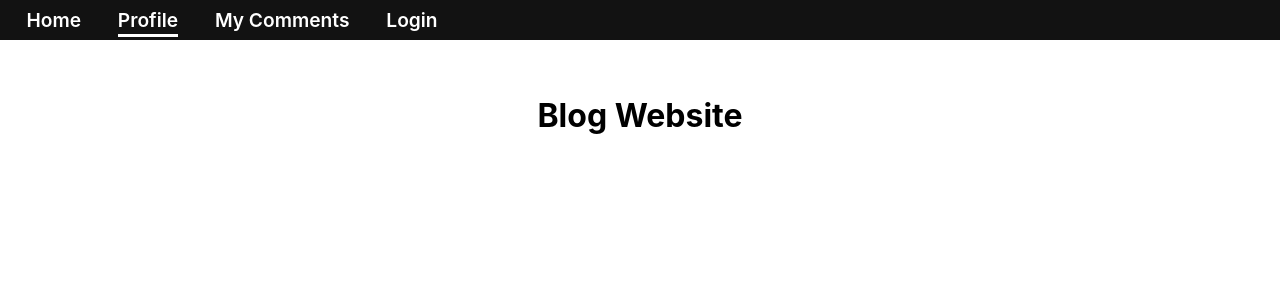
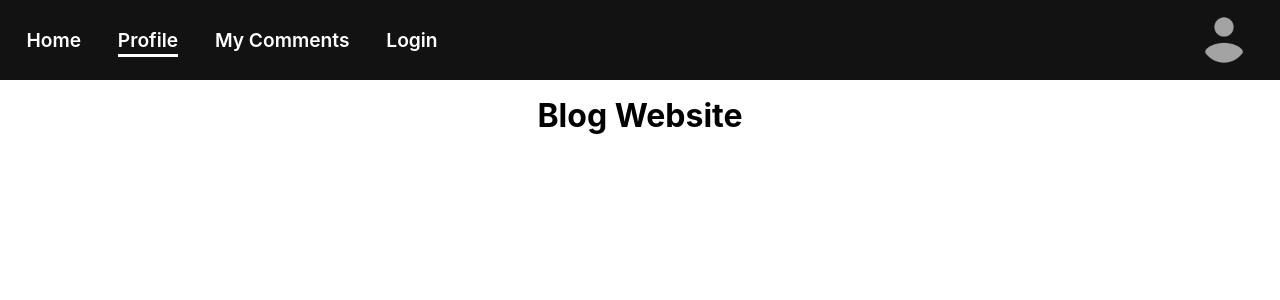
Before and after one commit to JEE18BI/ReactBlogWebsite, a React (Create React App) app: page /Profile in a window 1280 px wide. Shown: the top 300 px of the page. Built offline with nearby package versions, Linux system fonts and the light colour scheme; no server answers.

Commit message:
Desktop Nav Modified

```diff
--- a/src/Components/CommentList/CommentList.jsx
+++ b/src/Components/CommentList/CommentList.jsx
@@ -7,7 +7,7 @@ const CommentList = ({data , deleteFunction,loggedUser}) => {
  return (
    <div className="PlaceholderDiv">
  <img src={placeholderImg} className="PlaceholderImage" alt="Placeholder image"/>
- <h5>No Comments To Show</h5>
+ <h3>No Comments To Show</h3>
   </div>
  )
   }
--- a/src/Components/Header/Header.css
+++ b/src/Components/Header/Header.css
@@ -2,6 +2,11 @@
     display:flex;
     width:35%;
     justify-content: space-around;
+}
+.DesktopNav{
+    display: flex;
+    justify-content: space-between;
+    width:100%;
 }
 .MobileNavBar{
     display: none;
@@ -60,7 +65,7 @@ li{
         align-items: center;
         width: 100%;
     }
-    .NavBar{
+    .DesktopNav{
         display: none;
     }
     .LinkStyle{
--- a/src/Components/Header/Header.jsx
+++ b/src/Components/Header/Header.jsx
@@ -12,12 +12,15 @@ const Header = ({src}) => {
   const location = useLocation();
   return (
     <div className="Header">
+      <div className="DesktopNav">
       <li className="NavBar">
       <Link to="/" className={location.pathname === '/' ? 'active-link LinkStyle' : 'LinkStyle'}> Home </Link>
       <Link to="/Profile" className={location.pathname === '/Profile' ? 'active-link LinkStyle' : 'LinkStyle'}> Profile </Link>
       <Link to="/MyComments" className={location.pathname === '/MyComments' ? 'active-link LinkStyle' : 'LinkStyle'}> My Comments </Link>
       <Link to="/Login" className={location.pathname === '/Login' ? 'active-link LinkStyle' : 'LinkStyle'}> Login </Link>
       </li>
+      <Avatar src={src}/>
+      </div>
       <div className="MobileHeader">
       <div className="MobileNavBar">
      <FontAwesomeIcon icon={isMenuOpen ? faTimes : faBars} color='white'style={{ color: 'white', fontSize: '30px'}} onClick={MobileNavBarHandler}/>
--- a/src/Components/PageNotFound/PageNotFound.jsx
+++ b/src/Components/PageNotFound/PageNotFound.jsx
@@ -5,7 +5,7 @@ const PageNotFound = () => {
     <>
      <div className="PlaceholderDiv">
  <img src={placeholderImg} className="PlaceholderImage" alt="Placeholder image"/>
- <h5>Page Not Found </h5>
+ <h3>Page Not Found </h3>
   </div>
     </>
   )
```
